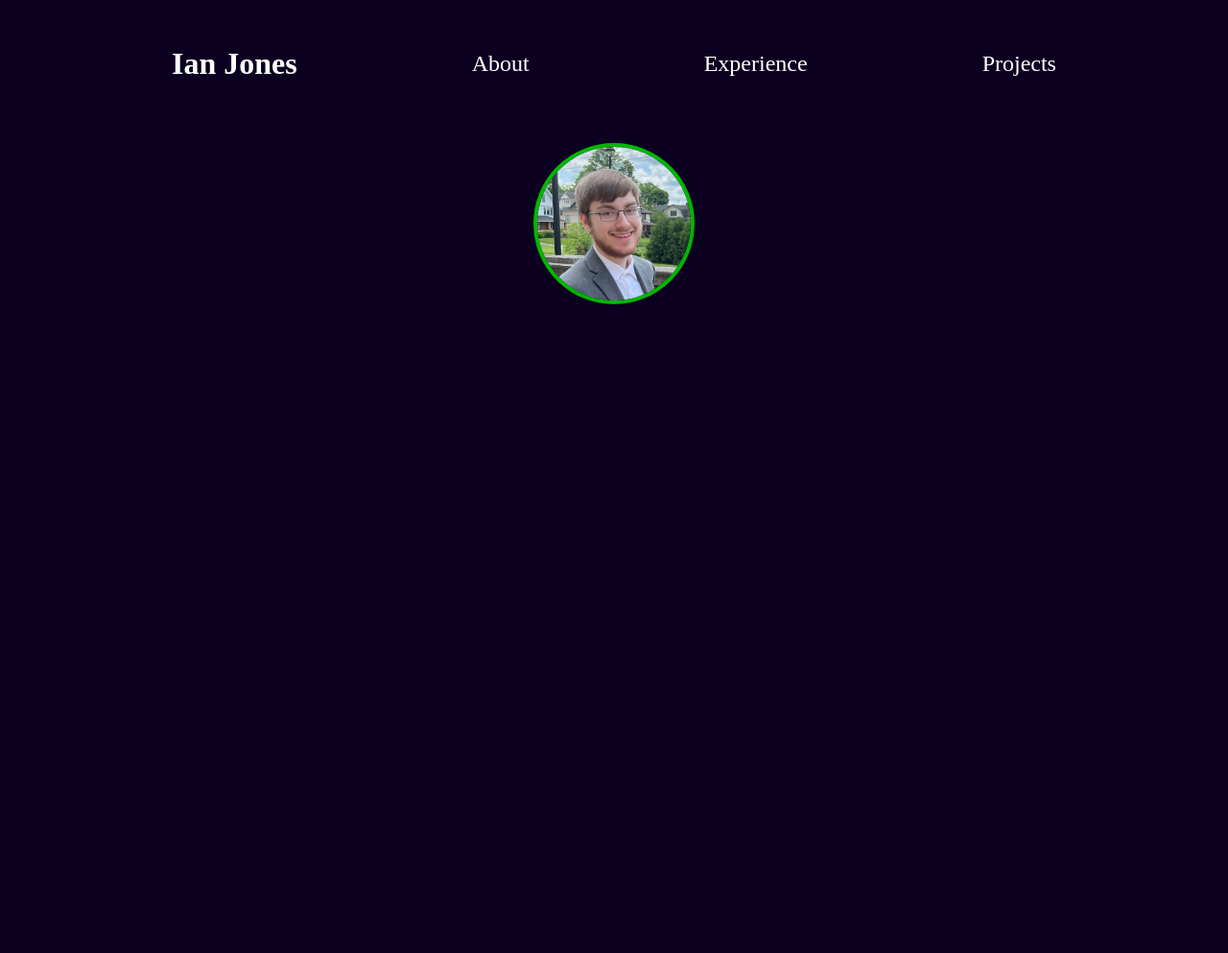
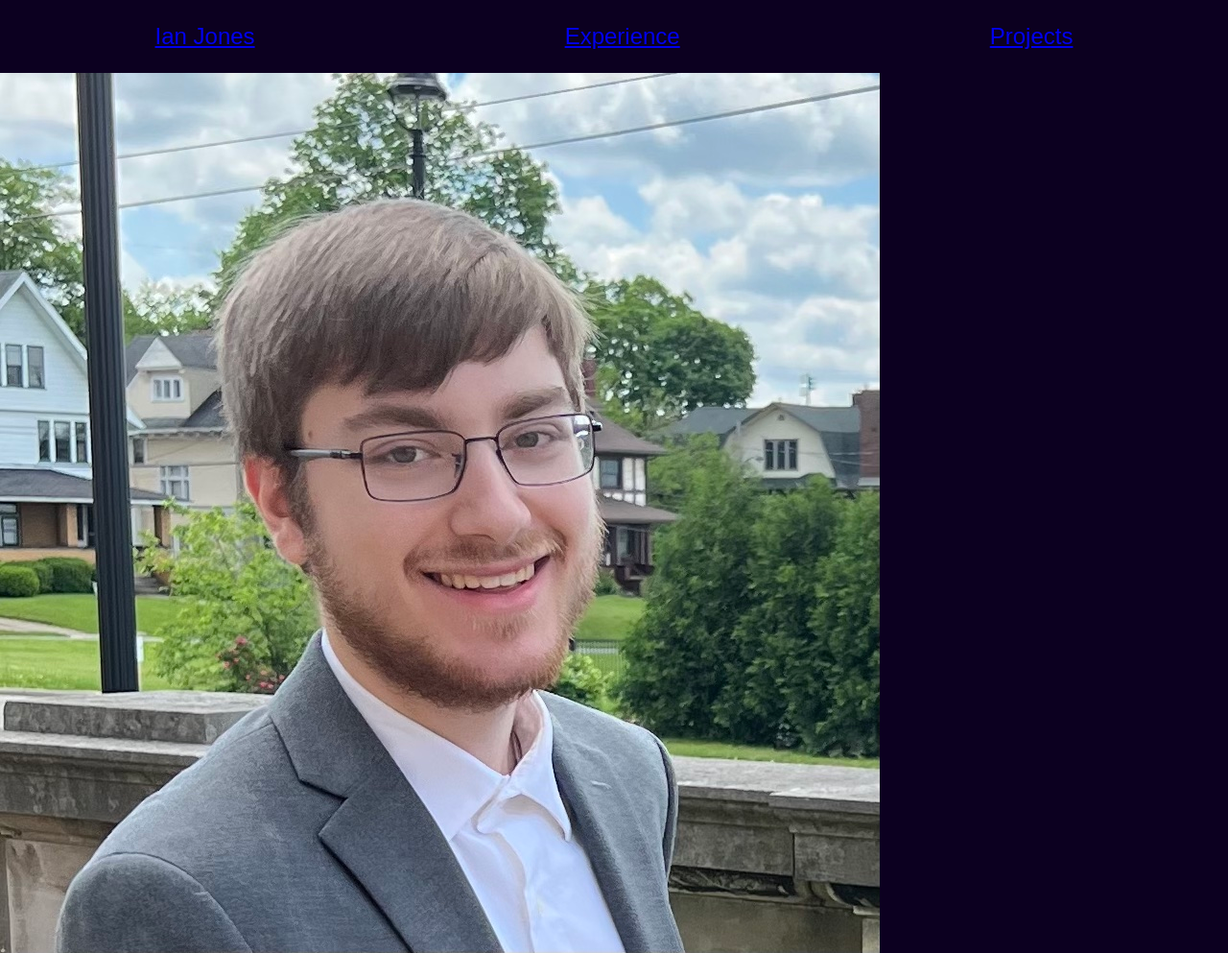
Before and after one commit to ianjones834/personal-website, a plain HTML site: page src/index.html in a window 1280 px wide. Shown: the whole page at 96% size. Before the commit the page ends 800 px from the top, so only its background shows below. Drawn offline with Linux system fonts and the light colour scheme; a web font is replaced by a local one.

Commit message:
reworked css

```diff
--- a/src/index.html
+++ b/src/index.html
@@ -8,11 +8,9 @@
 
   <body>
     <header>
-      <h1>Ian Jones</h1>
-
-      <a class="nav-link" href="#about-me">About<a>
-      <a class="nav-link" href="#experience">Experience</a>
-      <a class="nav-link" href="#projects">Projects</a>
+      <a class="main-link" href="index.html">Ian Jones</a>
+      <a class="nav-link" href="pages/experience.html">Experience</a>
+      <a class="nav-link" href="pages/projects.html">Projects</a>
     </header>
 
     <main>
--- a/src/resources/global.css
+++ b/src/resources/global.css
@@ -7,70 +7,31 @@
   unicode-range: U+0000-00FF, U+0131, U+0152-0153, U+02BB-02BC, U+02C6, U+02DA, U+02DC, U+2000-206F, U+2074, U+20AC, U+2122, U+2191, U+2193, U+2212, U+2215, U+FEFF, U+FFFD;
 }
 
+/* colors */
+
+/* background rgb(12, 0, 32) */
+/* link/border rgb(0, 183, 0) */
+/* rgb(255, 255, 255) */
+
 body {
   background-color: rgb(12, 0, 32);
 }
 
-body * {
+* {
   margin: 0;
   padding: 0;
-  font-family: Ubuntu;
-  color: rgb(255, 255, 255)
+
+  font-family: Ubuntu, sans-serif;
 }
 
 header {
   display: flex;
-  align-items: center;
 
-  margin: 3em 5em 0em;
+  margin: 1.5em auto;
 }
 
-h1 {
-  margin: 0 auto;
+header a {
+  font-size: 1.5em;
+
+  margin: 0em auto;
 }
-
-a.nav-link {
-  font-size: 1.5em;
-  text-decoration: none;
-
-  margin: 0 auto;
-}
-
-a.nav-link:hover {
-  color:rgb(0, 183, 0);
-  text-decoration: underline rgb(0, 183, 0);
-}
-
-a.nav-link:active {
-  text-decoration: none;
-}
-
-main {
-  display: flex;
-  flex-direction: column;
-}
-
-img {
-  height: 10em;
-  width: 10em;
-
-  border: .25em solid rgb(0, 183, 0);
-  border-radius: 100em;
-
-  margin: 4em auto;
-}
-
-section {
-  display: flex;
-  flex-direction: column;
-}
-
-h2 {
-  margin: 0em auto 1em;
-}
-
-p {
-  margin: 0em 5em 1em;
-
-  text-align:center;
-}
```
Also changed, not shown: src/pages/experience.html (+7 -0 lines), src/pages/about.html (deleted).
